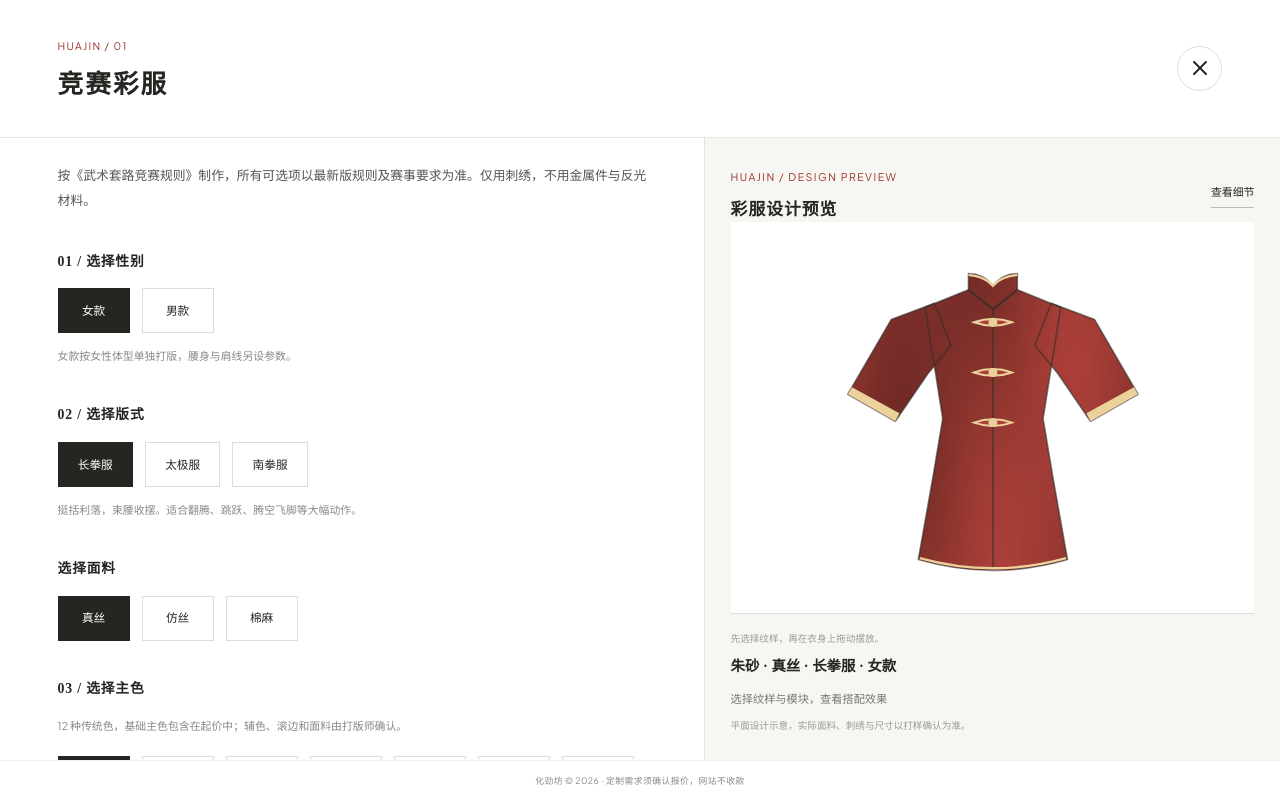
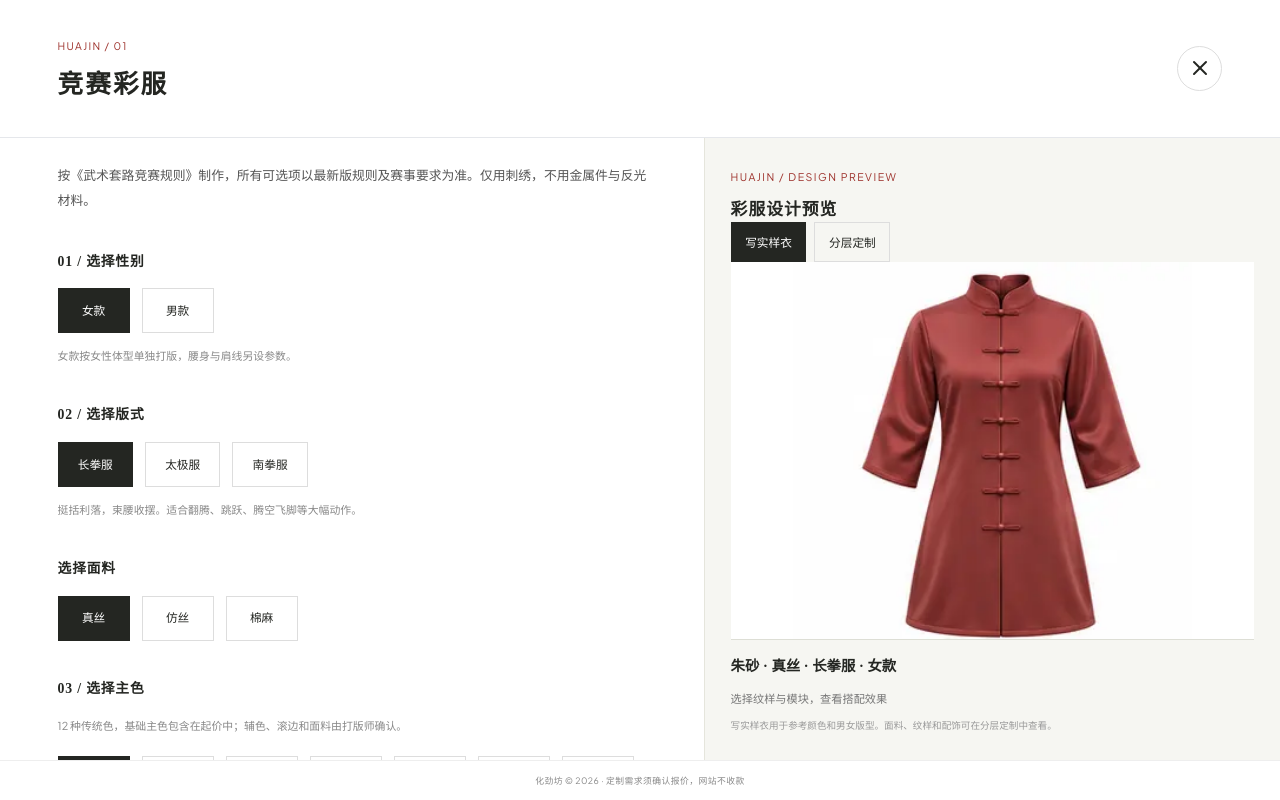
Before and after one commit to zhangwb798/huajin-atelier, a React (Vite) app: page / in a window 1280 px wide. Both pictures are taken after a click on the button "竞赛". Shown: the top 800 px of the page. Built offline with nearby package versions, Linux system fonts and the light colour scheme.

Commit message:
Publish realistic men's and women's garment color previews

```diff
--- a/src/FittingPreview.tsx
+++ b/src/FittingPreview.tsx
@@ -21,12 +21,19 @@ export default function FittingPreview({cfg, form, onMotifMove}: {
   onMotifMove?: (name: string, position: string) => void;
 }) {
   const [zoom, setZoom] = useState(false);
+  const [view, setView] = useState<'sample' | 'layers' | null>(null);
   const id = useId();
   const drag = useRef<{pointer: number; dx: number; dy: number} | null>(null);
   const motifs = [
     ...(cfg.primary ? [{name: cfg.primary, x: 180, y: 174, size: 64}] : []),
     ...cfg.secondary.map((name, index) => ({name, x: 146 + index * 33, y: 281 + index % 2 * 8, size: 36})),
   ];
+
+  const showSample = view === 'sample' || (view === null && motifs.length === 0);
+  const colorIndex = Math.max(0, Object.keys(palette).indexOf(cfg.color));
+  const sampleX = 45 + (colorIndex % 4) * 338;
+  const sampleY = [0, 361, 720][Math.floor(colorIndex / 4)];
+  const sampleSheet = cfg.gender === '男款' ? 'male' : 'female';
 
   function move(name: string, x: number, y: number) {
     const left = Math.round(Math.min(214, Math.max(146, x)));
@@ -80,9 +87,18 @@ export default function FittingPreview({cfg, form, onMotifMove}: {
   return <aside className="fitting-preview" aria-label="服装分层预览">
     <div className="preview-title">
       <div><span className="section-label">HUAJIN / DESIGN PREVIEW</span><h3>彩服设计预览</h3></div>
-      <button type="button" onClick={() => setZoom(!zoom)} aria-pressed={zoom}>{zoom ? '查看上衣' : '查看细节'}</button>
+      {!showSample && <button type="button" onClick={() => setZoom(!zoom)} aria-pressed={zoom}>{zoom ? '查看上衣' : '查看细节'}</button>}
+    </div>
+    <div className="choices" role="group" aria-label="预览方式">
+      <button type="button" aria-pressed={showSample} onClick={() => setView('sample')}>写实样衣</button>
+      <button type="button" aria-pressed={!showSample} onClick={() => setView('layers')}>分层定制</button>
     </div>
     <div className="avatar-stage layered-stage" style={{background: '#fff'}}>
+      {showSample ? <svg viewBox={`${sampleX} ${sampleY} 338 320`} role="img"
+        aria-label={`${cfg.gender} ${cfg.color} 写实样衣`} style={{overflow: 'hidden'}}>
+        <defs><clipPath id={`${id}-sample`}><rect x={sampleX} y={sampleY} width="338" height="320"/></clipPath></defs>
+        <image href={`./assets/preview/${sampleSheet}.webp`} width="1448" height="1086" clipPath={`url(#${id}-sample)`}/>
+      </svg> :
       <svg viewBox={zoom ? '34 80 292 246' : '32 56 296 288'} role="img"
         aria-label={`${cfg.gender}、${cfg.style}、${material}、${cfg.color}的平面设计稿`}>
         <defs>
@@ -168,15 +184,15 @@ export default function FittingPreview({cfg, form, onMotifMove}: {
               r={form['装饰'] === '满天星宽钻' ? 1.65 : 1.15} fill={diamondColor(index)}
               stroke="#73695a" strokeWidth=".3"/>)}
         </g>
-      </svg>
+      </svg>}
     </div>
     <div className="preview-caption">
-      {onMotifMove && <small>{motifs.length ? '拖动衣身上的纹样调整位置，也可选中后用方向键微调。' : '先选择纹样，再在衣身上拖动摆放。'}</small>}
+      {!showSample && onMotifMove && <small>{motifs.length ? '拖动衣身上的纹样调整位置，也可选中后用方向键微调。' : '先选择纹样，再在衣身上拖动摆放。'}</small>}
 
       <strong>{cfg.color} · {material} · {cfg.style} · {cfg.gender}</strong>
       <span>{[cfg.primary,...cfg.secondary,...cfg.extras.filter(name => name !== '档期加急')].filter(Boolean).join(' / ') || '选择纹样与模块，查看搭配效果'}</span>
       {cfg.custom && <small>自定义纹样「{cfg.custom}」待设计确认，未绘入预览。</small>}
-      <small>平面设计示意，实际面料、刺绣与尺寸以打样确认为准。</small>
+      <small>{showSample ? '写实样衣用于参考颜色和男女版型。面料、纹样和配饰可在分层定制中查看。' : '平面设计示意，实际面料、刺绣与尺寸以打样确认为准。'}</small>
     </div>
   </aside>;
 }
```
Also changed, not shown: src/main.tsx (+1 -1 lines), public/assets/preview/female.webp (added), public/assets/preview/male.webp (added).
